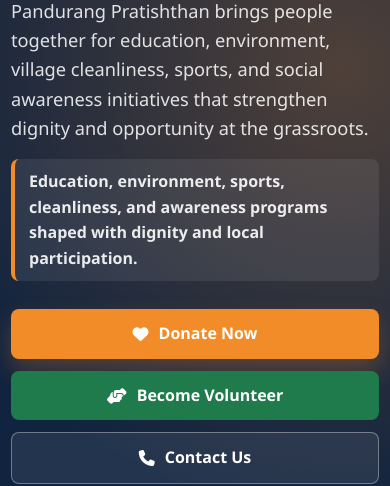
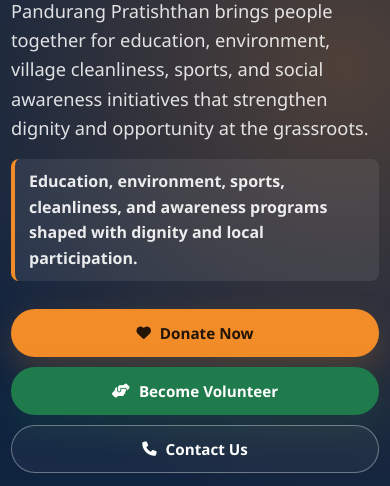
Before and after one commit to ash-krsna/Pandurang-Pratishthan, a website: page index.html in a window 390 px wide. Shown: the part 361-847 px from the top of the page. Drawn offline with Linux system fonts and the light colour scheme.

Commit message:
Refine button styling

```diff
--- a/style.css
+++ b/style.css
@@ -215,7 +215,7 @@
 .trust-row {
   display: flex;
   flex-wrap: wrap;
-  gap: 12px;
+  gap: 10px;
   margin-top: 28px;
 }
 
@@ -223,44 +223,59 @@
   display: inline-flex;
   align-items: center;
   justify-content: center;
-  gap: 10px;
-  min-height: 46px;
-  padding: 12px 18px;
-  border: 0;
-  border-radius: var(--radius);
+  gap: 9px;
+  min-height: 48px;
+  padding: 12px 20px;
+  border: 1px solid transparent;
+  border-radius: 999px;
   cursor: pointer;
+  font-size: 0.95rem;
   font-weight: 800;
-  transition: transform 0.2s ease, box-shadow 0.2s ease, background 0.2s ease;
+  line-height: 1;
+  letter-spacing: 0;
+  transition: transform 0.2s ease, box-shadow 0.2s ease, background 0.2s ease, border-color 0.2s ease;
 }
 
 .btn:hover {
-  transform: translateY(-2px);
+  transform: translateY(-1px);
 }
 
 .btn-primary {
-  color: var(--white);
+  color: #221407;
   background: var(--saffron);
-  box-shadow: 0 12px 24px rgba(242, 140, 40, 0.25);
+  box-shadow: 0 14px 34px rgba(242, 140, 40, 0.22);
 }
 
 .btn-primary:hover {
   background: var(--saffron-dark);
+  color: var(--white);
 }
 
 .btn-secondary {
   color: var(--white);
   background: var(--green);
+  box-shadow: 0 14px 34px rgba(31, 122, 76, 0.2);
 }
 
 .btn-ghost {
   color: var(--white);
   border: 1px solid rgba(255, 255, 255, 0.35);
-  background: rgba(255, 255, 255, 0.08);
+  background: rgba(255, 255, 255, 0.04);
+  box-shadow: none;
+}
+
+.btn-ghost:hover {
+  border-color: rgba(255, 255, 255, 0.6);
+  background: rgba(255, 255, 255, 0.1);
 }
 
 .btn-whatsapp {
   color: var(--white);
   background: #1fa855;
+}
+
+.btn i {
+  font-size: 0.95em;
 }
 
 .btn.full {
@@ -1143,6 +1158,7 @@
 
   .hero-actions .btn {
     width: 100%;
+    justify-content: center;
   }
 
   .hero-program-grid {
```
